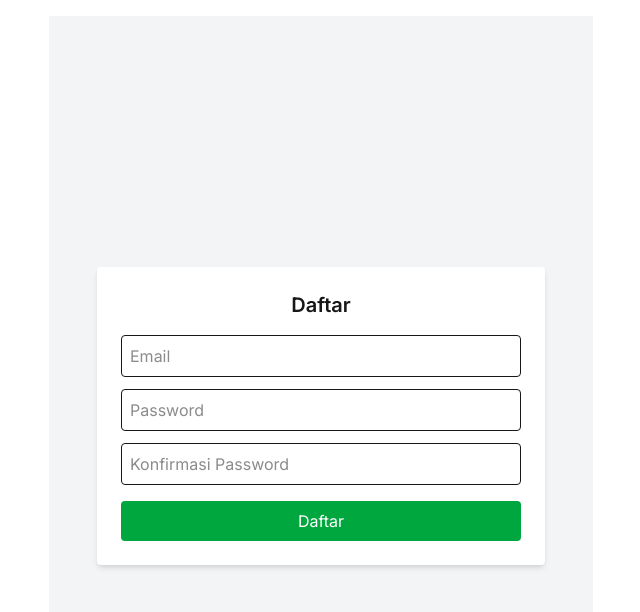
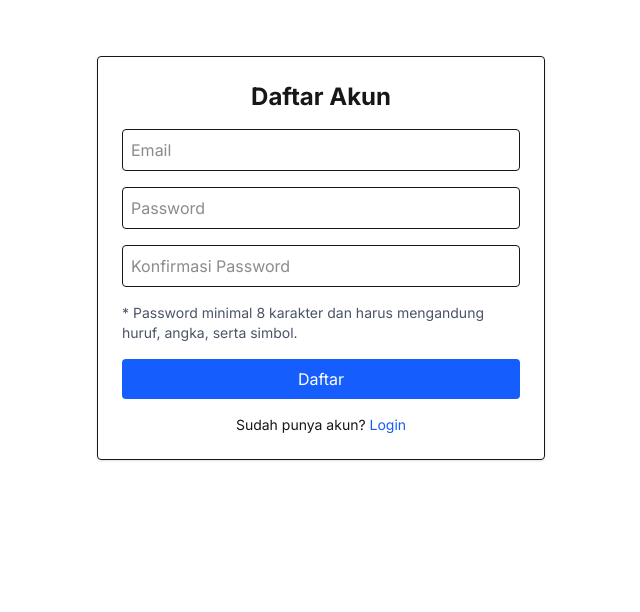
Before and after one commit to stevenmulya/mystore-nextjs, a Next.js app: page /auth/register in a window 1280 px wide. Shown: the top 612 px of the page, without its empty margins (319-959 px from the left). Built offline with nearby package versions, Linux system fonts and the light colour scheme; no server answers.

Commit message:
Initial commit

```diff
--- a/src/app/auth/register/page.tsx
+++ b/src/app/auth/register/page.tsx
@@ -2,79 +2,112 @@
 
 import { useState } from 'react'
 import { supabase } from '@/lib/supabase'
-import { useRouter } from 'next/navigation'
+import Link from 'next/link'
 
 export default function RegisterPage() {
   const [email, setEmail] = useState('')
   const [password, setPassword] = useState('')
   const [confirmPassword, setConfirmPassword] = useState('')
-  const [error, setError] = useState('')
-  const [success, setSuccess] = useState('')
-  const router = useRouter()
+  const [error, setError] = useState<string | null>(null)
+  const [success, setSuccess] = useState(false)
+  const [loading, setLoading] = useState(false)
+
+  const isPasswordValid = (password: string) => {
+    return /^(?=.*[a-zA-Z])(?=.*\d)(?=.*[!@#$%^&*()_+{}\[\]:;<>,.?~\\/-]).{8,}$/.test(password)
+  }
 
   const handleRegister = async (e: React.FormEvent) => {
     e.preventDefault()
-    setError('')
-    setSuccess('')
+    setError(null)
 
     if (password !== confirmPassword) {
-      return setError('Password tidak cocok')
+      setError('Konfirmasi password tidak cocok.')
+      return
     }
 
-    const isStrong = /^(?=.*[a-zA-Z])(?=.*\d)(?=.*[!@#$%^&*]).{8,}$/.test(password)
-    if (!isStrong) {
-      return setError('Password harus minimal 8 karakter, mengandung huruf, angka, dan simbol')
+    if (!isPasswordValid(password)) {
+      setError('Password harus memiliki minimal 8 karakter, mengandung huruf, angka, dan simbol.')
+      return
     }
+
+    setLoading(true)
 
     const { error } = await supabase.auth.signUp({
       email,
       password,
-      options: {
-        emailRedirectTo: `${location.origin}/auth/callback`,
-      },
     })
 
     if (error) {
       setError(error.message)
     } else {
-      setSuccess('Silakan cek email untuk verifikasi akun')
+      setSuccess(true)
     }
+
+    setLoading(false)
+  }
+
+  if (success) {
+    return (
+      <div className="max-w-md mx-auto mt-10 p-6 border rounded shadow text-center">
+        <h1 className="text-xl font-semibold mb-4">Verifikasi Email</h1>
+        <p>
+          Kami telah mengirimkan email verifikasi ke <strong>{email}</strong>.
+        </p>
+        <p>Silakan periksa email dan klik link verifikasi untuk mengaktifkan akun Anda.</p>
+      </div>
+    )
   }
 
   return (
-    <main className="min-h-screen flex items-center justify-center bg-gray-100">
-      <form onSubmit={handleRegister} className="bg-white p-6 rounded shadow-md w-full max-w-md">
-        <h2 className="text-xl font-semibold mb-4 text-center">Daftar</h2>
-        {error && <p className="text-red-500 text-sm mb-3">{error}</p>}
-        {success && <p className="text-green-500 text-sm mb-3">{success}</p>}
+    <div className="max-w-md mx-auto mt-10 p-6 border rounded shadow">
+      <h1 className="text-2xl font-bold mb-4 text-center">Daftar Akun</h1>
+      <form onSubmit={handleRegister} className="space-y-4">
         <input
           type="email"
           placeholder="Email"
-          className="w-full mb-3 p-2 border rounded"
           value={email}
-          onChange={e => setEmail(e.target.value)}
+          onChange={(e) => setEmail(e.target.value)}
           required
+          className="w-full border p-2 rounded"
         />
         <input
           type="password"
           placeholder="Password"
-          className="w-full mb-3 p-2 border rounded"
           value={password}
-          onChange={e => setPassword(e.target.value)}
+          onChange={(e) => setPassword(e.target.value)}
           required
+          className="w-full border p-2 rounded"
         />
         <input
           type="password"
           placeholder="Konfirmasi Password"
-          className="w-full mb-4 p-2 border rounded"
           value={confirmPassword}
-          onChange={e => setConfirmPassword(e.target.value)}
+          onChange={(e) => setConfirmPassword(e.target.value)}
           required
+          className="w-full border p-2 rounded"
         />
-        <button type="submit" className="w-full bg-green-600 text-white p-2 rounded hover:bg-green-700">
-          Daftar
+
+        <p className="text-sm text-gray-600">
+          * Password minimal 8 karakter dan harus mengandung huruf, angka, serta simbol.
+        </p>
+
+        {error && <p className="text-red-500 text-sm">{error}</p>}
+
+        <button
+          type="submit"
+          className="w-full bg-blue-600 text-white p-2 rounded hover:bg-blue-700 disabled:opacity-50"
+          disabled={loading}
+        >
+          {loading ? 'Mendaftar...' : 'Daftar'}
         </button>
       </form>
-    </main>
+
+      <p className="text-sm mt-4 text-center">
+        Sudah punya akun?{' '}
+        <Link href="/auth/login" className="text-blue-600 hover:underline">
+          Login
+        </Link>
+      </p>
+    </div>
   )
 }
```
